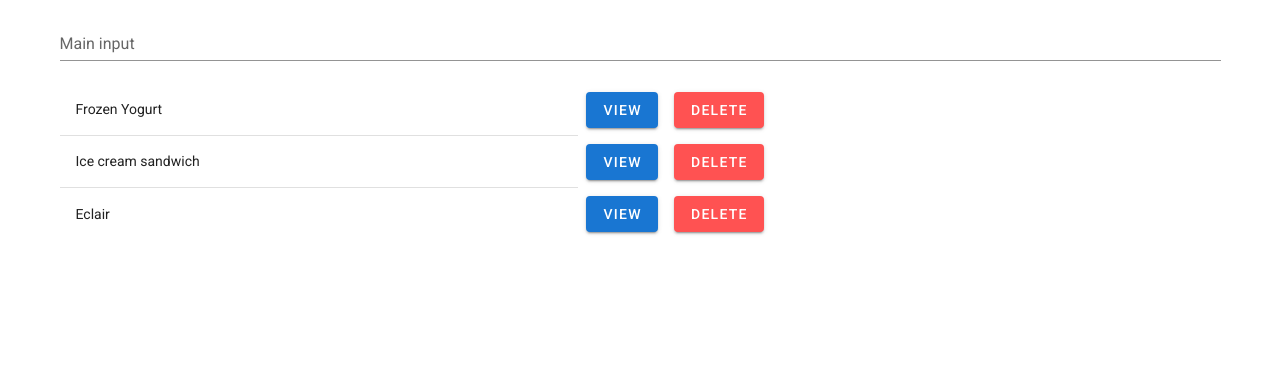
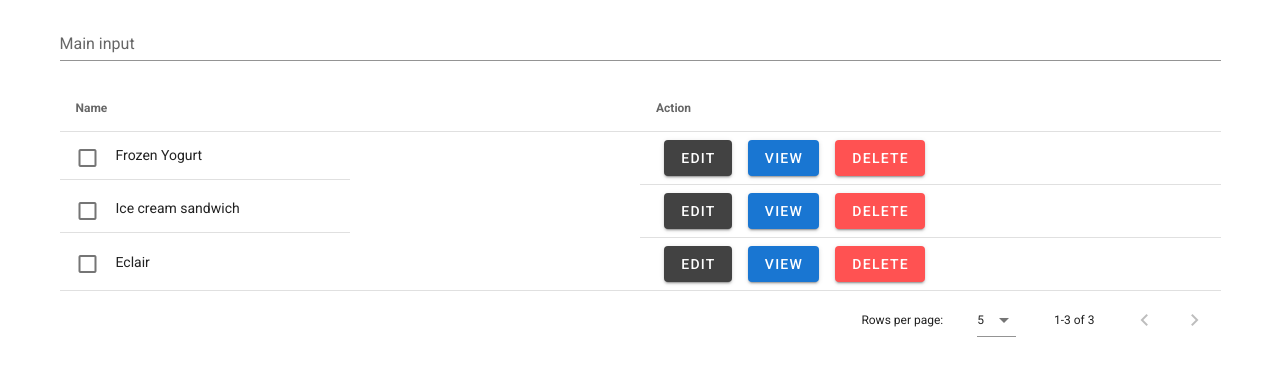
Before and after one commit to hemanta4291/FQ-VUE-TODO-TASK-HEMANTA, a Vue app: page / in a window 1280 px wide. Shown: the top 376 px of the page. Built offline with nearby package versions, Linux system fonts and the light colour scheme.

Commit message:
add edit button and checkbox

```diff
--- a/src/components/Details.vue
+++ b/src/components/Details.vue
@@ -2,8 +2,11 @@
   <v-container>
     <v-row>
       <v-col cols="12">
-        {{text}}
+      <v-card
+          class="pa-5 card"
 
+        >
+         <p>{{text}}</p>
         <v-btn
               class="ma-2"
               color="primary"
@@ -11,6 +14,12 @@
                 >
                   back
                 </v-btn>
+
+
+        </v-card>
+
+
+
        </v-col>
     </v-row>
   </v-container>
@@ -27,3 +36,13 @@ import { store } from '../store'
     },
   }
 </script>
+
+<style>
+
+.card {
+    display: flex !important;
+    align-items: center;
+    justify-content: space-evenly;
+}
+
+</style>
--- a/src/components/Home.vue
+++ b/src/components/Home.vue
@@ -14,31 +14,78 @@
     <v-row>
       <v-col>
 
-        <v-simple-table>
-          <tbody>
-            <tr
-              v-for="(item, index) in data"
-              :key="index"
+        <v-data-table :headers="headers" :items="itemsWithIndex" :items-per-page="5">
+
+            <template v-slot:item="row">
+
+              <tr class="table-custom">
+               <td class="flex">
+               <v-checkbox
+                  v-model="row.item.done"
+                  hide-details
+                  class="shrink mr-2 mt-0"
+                ></v-checkbox>
+               <p :class="{ done : row.item.done}">{{ row.item.name }}</p>
+              </td>
+              <td><v-btn
+              class="ma-2"
+              color="secondary"
+              @click="edit(row.item.name,row.item.index)"
                 >
-              <td>{{ item.name }}</td>
+                  Edit
+                </v-btn>
                 <v-btn
               class="ma-2"
               color="primary"
-              @click="ViewItem(item)"
+              @click="ViewItem(row.item.name)"
                 >
                   View
                 </v-btn>
              <v-btn
              class="ma-2"
               color="error"
-              @click="deleteItem(index)"
+              @click="deleteItem(row.item.index)"
             >
               Delete
+            </v-btn></td>
+
+              </tr>
+          </template>
+
+        </v-data-table>
+      </v-col>
+
+
+
+
+      <v-dialog
+        v-model="dialog"
+        max-width="500px"
+      >
+        <v-card>
+          <v-card-title>
+            Edit
+          </v-card-title>
+          <v-card-text>
+            <v-text-field
+          label="Main input"
+          :rules="rules"
+          v-model="todoeditText"
+          hide-details="auto"
+          @keydown.enter="update"
+        ></v-text-field>
+          </v-card-text>
+          <v-card-actions>
+            <v-btn
+              color="primary"
+              text
+              @click="dialog = false"
+            >
+              Close
             </v-btn>
-            </tr>
-          </tbody>
-        </v-simple-table>
-      </v-col>
+          </v-card-actions>
+        </v-card>
+      </v-dialog>
     </v-row>
   </v-container>
 </template>
@@ -50,7 +97,15 @@ import { store } from '../store'
 
     data(){
       return {
+        todoIndex: null,
+        todoeditText:'',
+        dialog:false,
+        textDecoration: false,
         todoText: '',
+        headers: [
+                    { text: 'Name', value: 'Name' },
+                    { text: 'Action', value: 'Action'},
+                ],
       rules: [
         value => !!value || 'Required.',
         value => (value && value.length >= 3) || 'Min 3 characters',
@@ -59,6 +114,13 @@ import { store } from '../store'
       }
     },
     computed:{
+      itemsWithIndex() {
+        return this.data.map(
+          (data, index) => ({
+            ...data,
+            index: index
+          }))
+      },
       data(){
         return store.data
       }
@@ -66,19 +128,53 @@ import { store } from '../store'
     methods:{
       submit(){
           store.data.push({
-            name:this.todoText
+            name:this.todoText,
+            done:false
           })
           this.todoText = ''
-          console.log(this.todoText)
+         console.log(this.data)
+        },
+        // edit
+        edit(item,index){
+          this.todoeditText = item
+          this.todoIndex = index
+          console.log(item)
+          this.dialog = true
+        },
+        //update
+        update(){
+          store.data.splice(this.todoIndex , 1, {name:this.todoeditText,done:false})
+          this.todoeditText = ''
+          this.dialog = false
+
         },
         deleteItem(index){
-        this.data.splice(index,1)
+          store.data.splice(index,1)
         },
         ViewItem(item){
           this.$router.push({ name: 'Details' })
-        store.details = item.name
-        localStorage.setItem('details', item.name);
+          store.details = item
+          localStorage.setItem('details', item);
         }
     }
   }
 </script>
+
+<style>
+.done{
+  text-decoration: line-through;
+}
+.table-custom td{
+   width: 50%
+}
+
+.table-custom .flex {
+    display: flex;
+    align-items: center;
+}
+
+.table-custom .flex p{
+  margin-bottom:0;
+}
+
+</style>
--- a/src/store.js
+++ b/src/store.js
@@ -6,12 +6,15 @@ export const store = Vue.observable({
     data: [
         {
           name: 'Frozen Yogurt',
+          done:false
         },
         {
           name: 'Ice cream sandwich',
+          done:false
         },
         {
-          name: 'Eclair'
+          name: 'Eclair',
+          done:false
         }
       ],
 });
```
Lines whose indentation alone changed are shown as unchanged.
